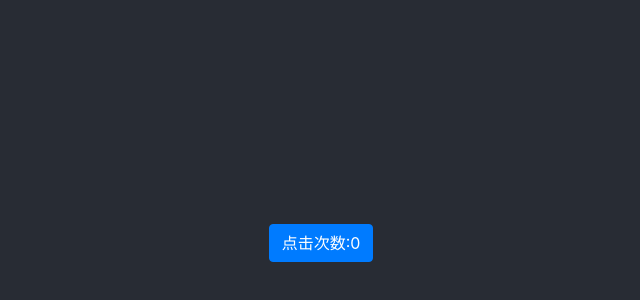
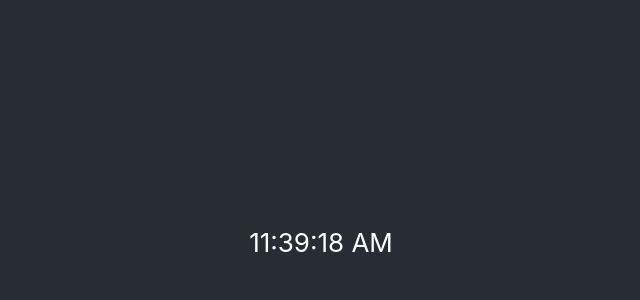
Before and after one commit to shaozecai/React-Course, a React (Create React App) app in the folder my-app/: page / in a window 1280 px wide. Shown: the part 158-458 px from the top of the page, without its empty margins (319-959 px from the left). Built offline with nearby package versions, Linux system fonts and the light colour scheme.

Commit message:
React Component Life Cycle

```diff
--- a/my-app/src/App.js
+++ b/my-app/src/App.js
@@ -6,6 +6,7 @@ import Login from './login/index'
 import List from './list/index'
 import Bootstrap from './bootstrap/index'
 import ComponentApi from './component-api/index'
+import LifeCyle from './life-cycle/inde'
 
 // 组件1
 class Clock extends React.Component {
@@ -74,7 +75,8 @@ function App() {
 
         </div>
         {/* <Bootstrap></Bootstrap> */}
-        <ComponentApi></ComponentApi>
+        {/* <ComponentApi></ComponentApi> */}
+        <LifeCyle></LifeCyle>
       </header>
     </div>
   );
--- /dev/null
+++ b/my-app/src/life-cycle/inde.js
@@ -0,0 +1,55 @@
+/**
+ * React 组件生命周期方法】
+ * 1、componentWillMount  在渲染前调用,在客户端也在服务端。
+ * 2、componentDidMount 在第一次渲染后调用，只在客户端。之后组件已经生成了对应的DOM结构，可以通过this.getDOMNode()来进行访问。 如果你想和其他JavaScript框架一起使用，可以在这个方法中调用setTimeout, setInterval或者发送AJAX请求等操作(防止异步操作阻塞UI)。
+ * 3、componentWillReceiveProps 在组件接收到一个新的 prop (更新后)时被调用。这个方法在初始化render时不会被调用。
+ * 4、shouldComponentUpdate 返回一个布尔值。在组件接收到新的props或者state时被调用。在初始化时或者使用forceUpdate时不被调用。 可以在你确认不需要更新组件时使用。
+ * 5、componentWillUpdate 在组件接收到新的props或者state但还没有render时被调用。在初始化时不会被调用。
+ * 6、componentDidUpdate 在组件完成更新后立即调用。在初始化时不会被调用。
+ * 7、componentWillUnmount 在组件从 DOM 中移除之前立刻被调用。
+ *
+ */
+
+ import React from 'react'
+
+ class LifeCycle extends React.Component{
+    constructor(props){
+        super(props);
+        this.state = {
+            time:new Date()
+        }
+    }
+    componentWillMount(){
+        //渲染前调用
+        console.log(1);
+    }
+    componentDidMount(){
+        let that = this;
+        //初始化 第一次渲染后调用
+        this.timeInterver = setInterval(function(){
+            that.setState({time:new Date()})
+        },1000)
+    }
+    componentWillUnmount(){
+        //卸载前调用
+        clearInterval(this.timeInterver);
+    }
+    componentWillUpdate(){
+        //props state 发生改变 渲染前调用
+        console.log('willUpdate')
+    }
+    componentDidUpdate(){
+        //props state 发生改变 渲染后调用
+        console.log('didUpdate')
+    }
+    render(){
+        return (
+            <div>
+                <div className="time">{this.state.time.toLocaleTimeString()}</div>
+            </div>
+        )
+    }
+ }
+
+
+ export default LifeCycle
```
Also changed, not shown: 1 other file (tests, documents, lock files or other folders).
